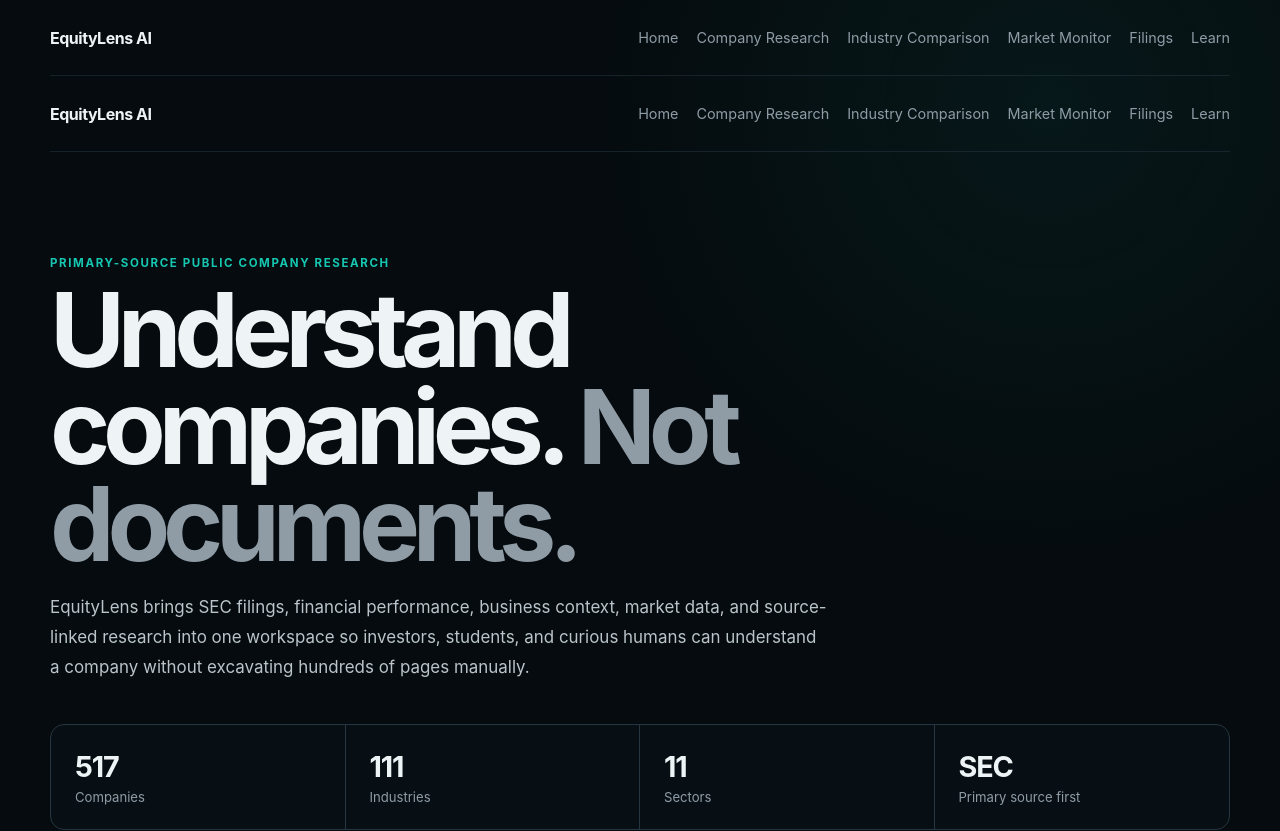
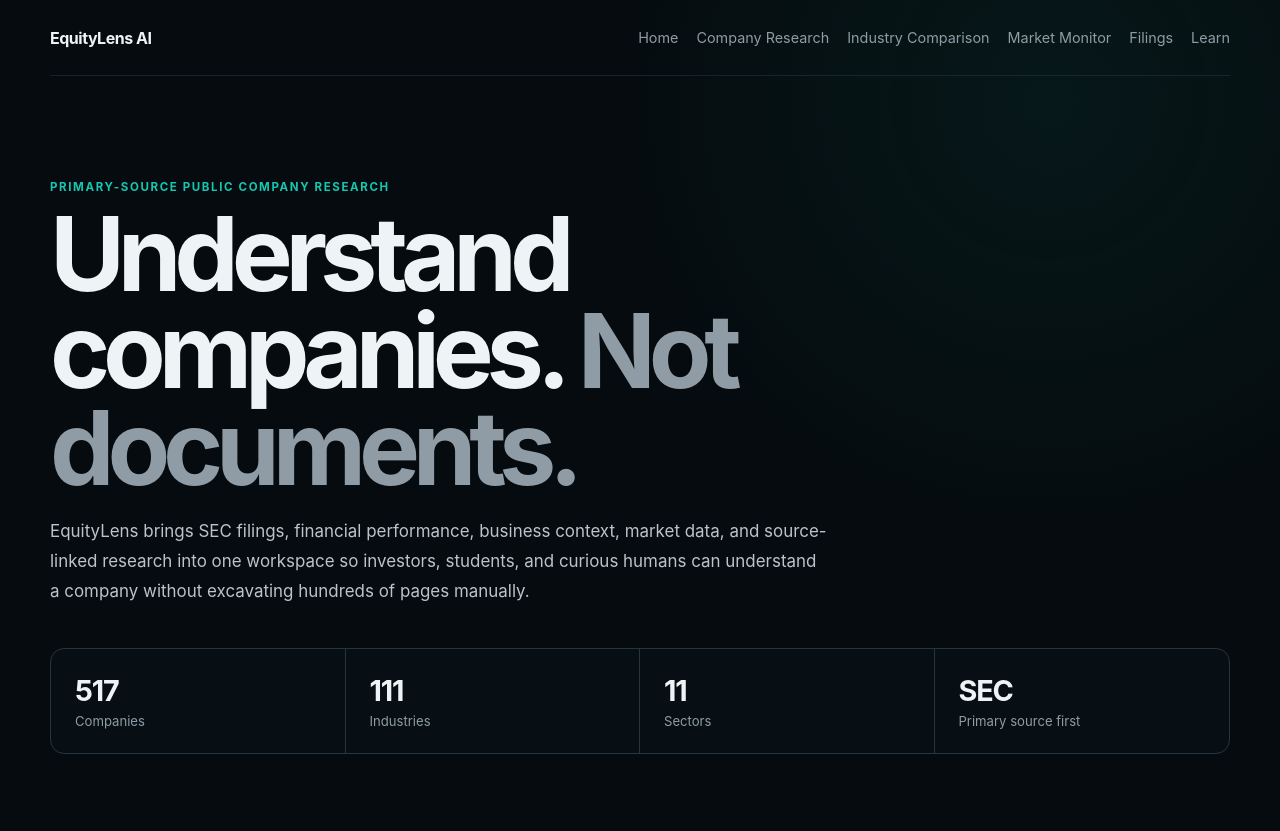
Before and after one commit to dhananikeya/equitylens-ai, a Next.js app: page / in a window 1280 px wide. Shown: the top 831 px of the page. Built offline with nearby package versions, Linux system fonts and the light colour scheme.

Commit message:
Remove duplicate homepage navigation

```diff
--- a/app/page.tsx
+++ b/app/page.tsx
@@ -1,29 +1,11 @@
 import Link from "next/link";
 import { getUniverseStats } from "@/lib/company-universe";
-
-const navigation = [
-  ["Home", "/"],
-  ["Company Research", "/company"],
-  ["Industry Comparison", "/compare"],
-  ["Market Monitor", "/markets"],
-  ["Filings", "/filings"],
-  ["Learn", "/learn"]
-];
 
 export default function HomePage() {
   const stats = getUniverseStats();
 
   return (
     <main>
-      <header className="shell topbar">
-        <Link href="/" className="brand">EquityLens AI</Link>
-        <nav className="nav" aria-label="Primary navigation">
-          {navigation.map(([label, href]) => (
-            <Link key={href} href={href}>{label}</Link>
-          ))}
-        </nav>
-      </header>
-
       <section className="shell hero">
         <p className="eyebrow">PRIMARY-SOURCE PUBLIC COMPANY RESEARCH</p>
         <h1>
```
